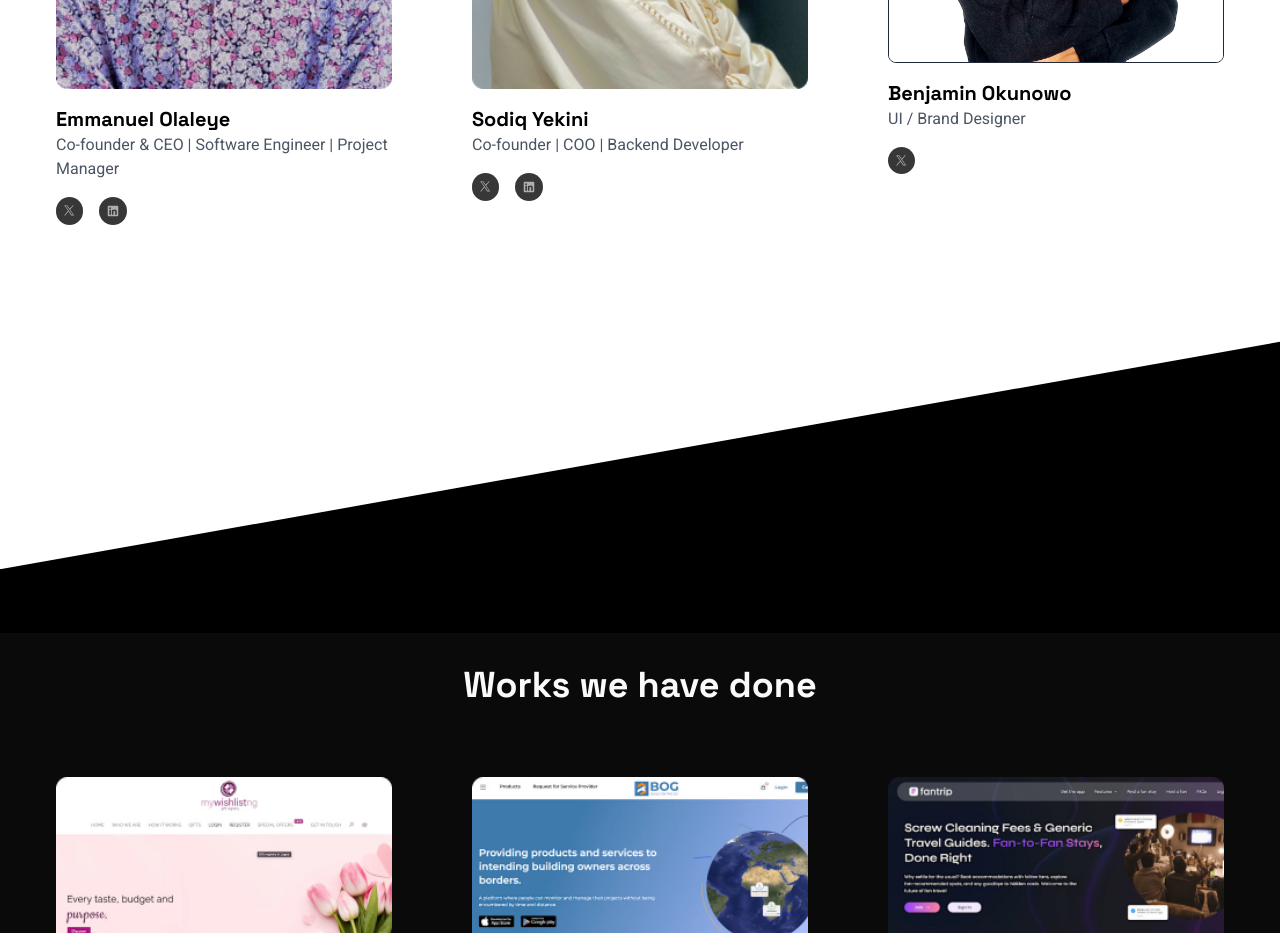
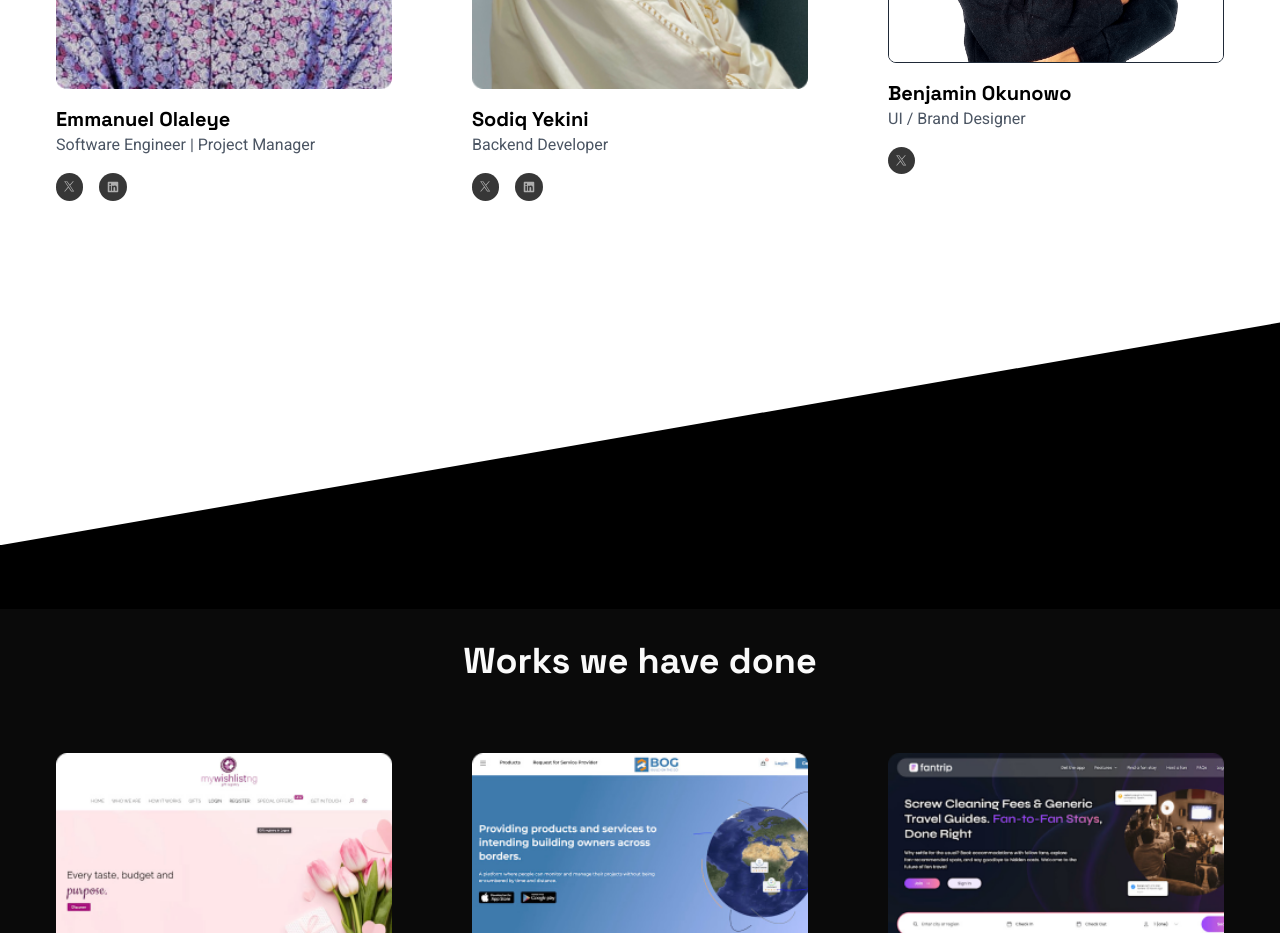
Before and after one commit to mx-technologies/website, a Next.js app: page / in a window 1280 px wide. Shown: the part 4540-5473 px from the top of the page. Built offline with nearby package versions, Linux system fonts and the light colour scheme.

Commit message:
remove titles

```diff
--- a/components/ui/Team.tsx
+++ b/components/ui/Team.tsx
@@ -26,7 +26,7 @@ const Team = () => {
                 Emmanuel Olaleye
               </h2>
               <p className=' text-gray-600 '>
-                Co-founder & CEO | Software Engineer | Project Manager
+                Software Engineer | Project Manager
               </p>
               <div className='flex justify-center md:justify-start space-x-4 mt-4'>
                 <a
@@ -58,9 +58,7 @@ const Team = () => {
               >
                 Sodiq Yekini
               </h2>
-              <p className=' text-gray-600'>
-                Co-founder | COO | Backend Developer
-              </p>
+              <p className=' text-gray-600'>Backend Developer</p>
               <div className='flex justify-center md:justify-start space-x-4 mt-4'>
                 <a
                   href='https://x.com/sod_maq'
```
